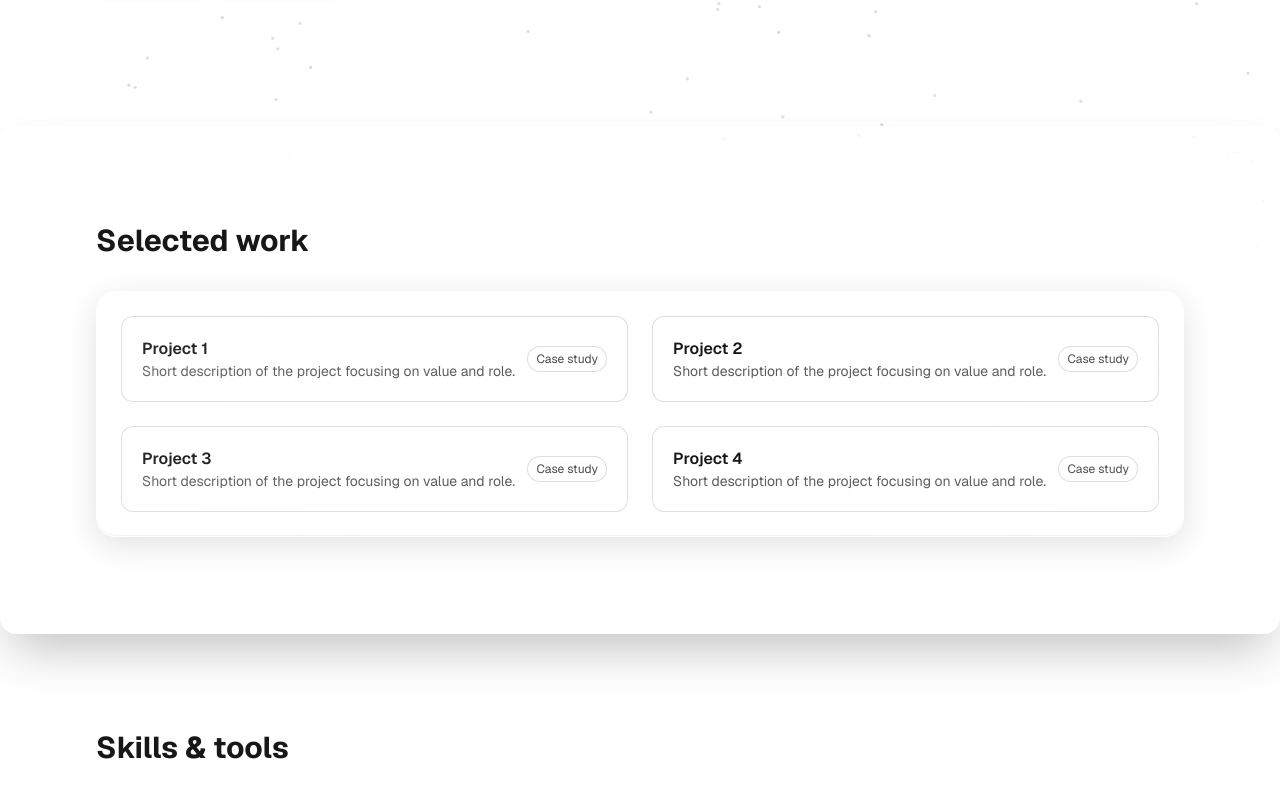
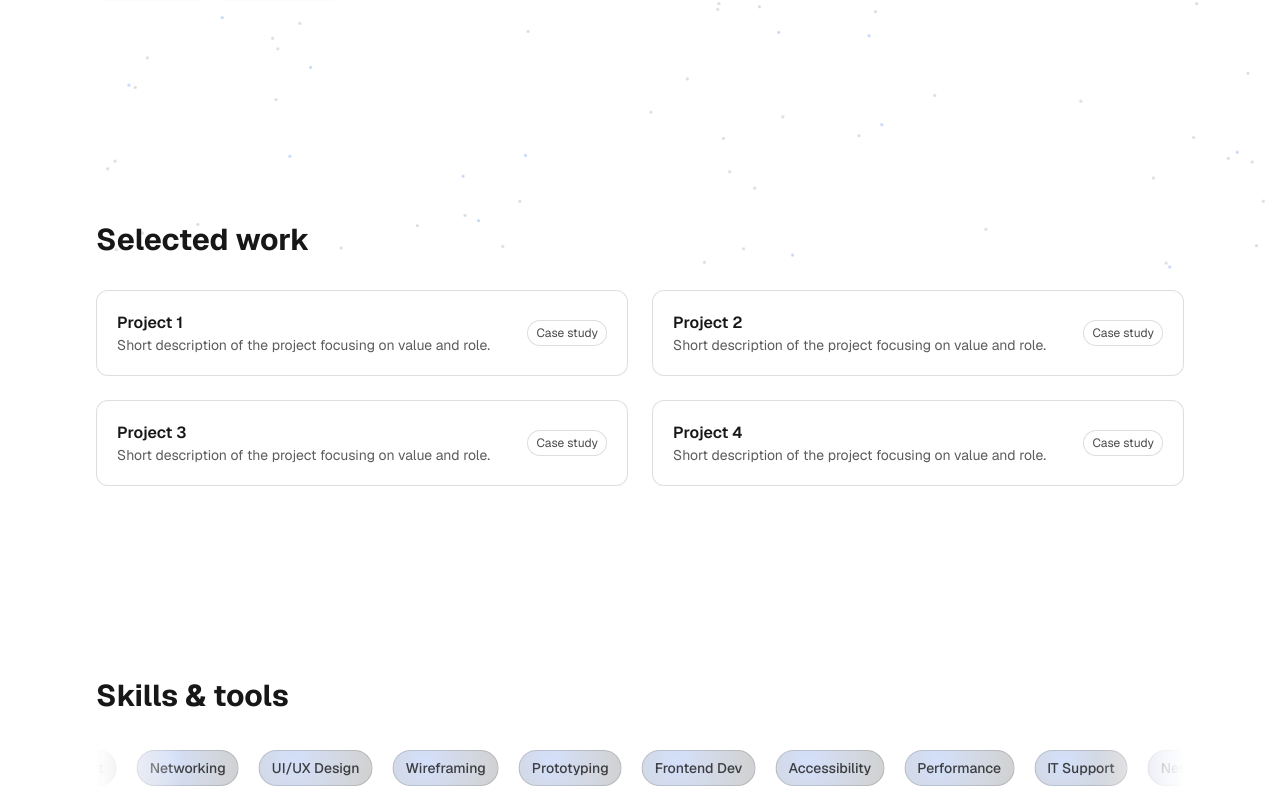
Before and after one commit to DannyAmzq/personal-wesbite, a Next.js app: page / in a window 1280 px wide. Shown: the part 505-1300 px from the top of the page. Built offline with nearby package versions, Linux system fonts and the light colour scheme.

Commit message:
feat: implement glass effect for Selected Work section and update Navbar link

```diff
--- a/app/globals.css
+++ b/app/globals.css
@@ -118,109 +118,4 @@ body {
       transparent 60%
     );
   }
-
-  /* iOS-style liquid glass (more pronounced, gel-like) */
-  .glass-liquid {
-    position: relative;
-    overflow: hidden;
-    border-radius: 1.25rem; /* ~20px */
-    border: 1px solid transparent; /* gradient border via background-clip */
-    /* Layer 1: panel fill | Layer 2: gradient border */
-    background: linear-gradient(
-          180deg,
-          color-mix(in oklab, #ffffff 22%, transparent),
-          color-mix(in oklab, #ffffff 8%, transparent)
-        )
-        padding-box,
-      linear-gradient(
-          180deg,
-          color-mix(in oklab, #ffffff 45%, transparent),
-          color-mix(in oklab, #ffffff 6%, transparent)
-        )
-        border-box;
-    box-shadow: 0 10px 40px rgba(0, 0, 0, 0.35), inset 0 1px 0 rgba(255, 255, 255, 0.25),
-      inset 0 -1px 0 rgba(0, 0, 0, 0.1);
-    backdrop-filter: blur(26px) saturate(170%) contrast(105%);
-    -webkit-backdrop-filter: blur(26px) saturate(170%) contrast(105%);
-  }
-  /* Liquid highlights */
-  .glass-liquid::before,
-  .glass-liquid::after {
-    content: "";
-    position: absolute;
-    inset: 0;
-    border-radius: inherit;
-    pointer-events: none;
-  }
-  /* Soft top-left highlight + far-right bloom */
-  .glass-liquid::before {
-    background: radial-gradient(120px 90px at 12% -6%, rgba(255, 255, 255, 0.45), transparent 60%),
-      radial-gradient(220px 140px at 110% 8%, rgba(255, 255, 255, 0.18), transparent 60%);
-    mix-blend-mode: screen;
-  }
-  /* Subtle diagonal sheen */
-  .glass-liquid::after {
-    background: linear-gradient(
-      120deg,
-      rgba(255, 255, 255, 0.18),
-      transparent 35% 65%,
-      rgba(255, 255, 255, 0.06)
-    );
-    opacity: 0.5;
-  }
-
-  /* Light theme variant: stronger white, softer shadow */
-  [data-theme="light"] .glass-liquid {
-    background: linear-gradient(180deg, rgba(255, 255, 255, 0.7), rgba(255, 255, 255, 0.4))
-        padding-box,
-      linear-gradient(180deg, rgba(255, 255, 255, 0.9), rgba(255, 255, 255, 0.4)) border-box;
-    box-shadow: 0 8px 32px rgba(0, 0, 0, 0.12), inset 0 1px 0 rgba(255, 255, 255, 0.7),
-      inset 0 -1px 0 rgba(0, 0, 0, 0.06);
-  }
-
-  /* Optional: animated shimmer for extra "liquid" feel (toggle by adding .shimmer) */
-  .glass-liquid.shimmer::after {
-    animation: glassShimmer 4.5s linear infinite;
-    background: linear-gradient(
-      120deg,
-      rgba(255, 255, 255, 0.22) 0%,
-      rgba(255, 255, 255, 0) 30% 70%,
-      rgba(255, 255, 255, 0.12) 100%
-    );
-    background-size: 300% 100%;
-  }
-  @keyframes glassShimmer {
-    0% {
-      background-position: 120% 0;
-    }
-    100% {
-      background-position: -20% 0;
-    }
-  }
-
-  /* Temporary preview: apply glass to Selected Work by id */
-  #selected-work {
-    @apply relative overflow-hidden rounded-2xl border border-white/20 bg-white/10 shadow-2xl backdrop-blur-xl backdrop-saturate-150;
-  }
-  #selected-work::before,
-  #selected-work::after {
-    content: "";
-    position: absolute;
-    inset: 0;
-    pointer-events: none;
-  }
-  #selected-work::before {
-    background: radial-gradient(
-      160px 110px at 20% -20%,
-      rgba(255, 255, 255, 0.25),
-      transparent 60%
-    );
-  }
-  #selected-work::after {
-    background: radial-gradient(
-      220px 140px at 120% 20%,
-      rgba(255, 255, 255, 0.12),
-      transparent 60%
-    );
-  }
 }
--- a/app/page.tsx
+++ b/app/page.tsx
@@ -7,8 +7,7 @@ export default function Home() {
     <>
       <main className="font-sans">
         <Hero />
-        <Section id="selected-work" title="Selected work">
-          <div className="glass-liquid p-6">
+        <Section id="work" title="Selected work">
           <div className="grid grid-cols-1 md:grid-cols-2 gap-6">
             {[1, 2, 3, 4].map((i) => (
               <div key={i} className="group relative overflow-hidden rounded-xl p-5 surface">
@@ -25,7 +24,6 @@ export default function Home() {
                 </div>
               </div>
             ))}
-            </div>
           </div>
         </Section>
         <Section id="skills" title="Skills & tools">
--- a/components/BackgroundDots.tsx
+++ b/components/BackgroundDots.tsx
@@ -16,7 +16,22 @@ type Dot = {
 
 const clamp = (v: number, min: number, max: number) => Math.max(min, Math.min(max, v));
 
-export default function BackgroundDots({ count = 40 }: { count?: number }) {
+export default function BackgroundDots({
+  count = 40,
+  /**
+   * Maximum parallax offset in pixels (higher = more sensitive). Previous hard-coded value was 12.
+   * 24 gives a noticeably more reactive feel without being dizzying. Tweak as desired.
+   */
+  parallaxMax = 24,
+  /**
+   * Exponent used to amplify subtle movements near the center. < 1 increases small deltas.
+   */
+  parallaxExponent = 0.85,
+}: {
+  count?: number;
+  parallaxMax?: number;
+  parallaxExponent?: number;
+}) {
   const [mounted, setMounted] = useState(false);
   const [viewport, setViewport] = useState({ w: 0, h: 0 });
   const reduce = useReducedMotion();
@@ -39,15 +54,22 @@ export default function BackgroundDots({ count = 40 }: { count?: number }) {
   useEffect(() => {
     if (reduce) return;
     const handle = (e: PointerEvent) => {
-      const x = e.clientX / (viewport.w || 1) - 0.5;
-      const y = e.clientY / (viewport.h || 1) - 0.5;
-      // Subtle parallax: max 12px offset
-      mx.set(x * 12);
-      my.set(y * 12);
+      const rawX = e.clientX / (viewport.w || 1) - 0.5; // -0.5 .. 0.5
+      const rawY = e.clientY / (viewport.h || 1) - 0.5;
+      // Non-linear amplification: exponent < 1 => boosts smaller motions so it feels more sensitive.
+      const amplify = (v: number) => {
+        const mag = Math.abs(v);
+        const boosted = Math.pow(mag, parallaxExponent);
+        return Math.sign(v) * boosted;
+      };
+      const x = amplify(rawX) * parallaxMax * 2; // *2 because raw range is 0.5
+      const y = amplify(rawY) * parallaxMax * 2;
+      mx.set(x);
+      my.set(y);
     };
-    window.addEventListener("pointermove", handle);
+    window.addEventListener("pointermove", handle, { passive: true });
     return () => window.removeEventListener("pointermove", handle);
-  }, [mx, my, viewport.w, viewport.h, reduce]);
+  }, [mx, my, viewport.w, viewport.h, reduce, parallaxMax, parallaxExponent]);
 
   useEffect(() => {
     if (!mounted) return;
--- a/components/Navbar.tsx
+++ b/components/Navbar.tsx
@@ -5,7 +5,7 @@ import ThemeToggle from "@/components/ThemeToggle";
 
 export default function Navbar() {
   const links = [
-    { href: "#selected-work", label: "Work" },
+    { href: "#work", label: "Work" },
     { href: "#skills", label: "Skills" },
     { href: "#about", label: "About" },
     { href: "#contact", label: "Contact" },
--- a/components/ThemeToggle.tsx
+++ b/components/ThemeToggle.tsx
@@ -56,17 +56,33 @@ export default function ThemeToggle() {
   const transitionSpring: Transition = { type: "spring", stiffness: 400, damping: 30, mass: 0.2 };
   const transitionChoice: Transition = reduce ? transitionQuick : transitionSpring;
 
+  // Dynamic classes for track & knob to reverse color scheme
+  const trackClasses = `relative inline-flex h-[28px] w-[52px] items-center rounded-full border focus-visible:outline-none focus-visible:ring-2 ring-accent transition-colors duration-300
+    border-[color-mix(in_oklab,var(--foreground)_16%,transparent)]
+    ${
+      isDark
+        ? "bg-[color-mix(in_oklab,var(--foreground)_14%,transparent)]"
+        : "bg-[color-mix(in_oklab,var(--background)_90%,transparent)]"
+    }`;
+
+  const knobClasses = `pointer-events-none absolute left-1 top-1 inline-flex h-[22px] w-[22px] items-center justify-center rounded-full shadow
+    ${
+      isDark
+        ? "bg-[color-mix(in_oklab,var(--background)_85%,#000)] text-[var(--foreground)] border border-[color-mix(in_oklab,var(--foreground)_20%,transparent)]"
+        : "bg-[color-mix(in_oklab,#ffffff_94%,transparent)] text-[var(--accent)] border border-[color-mix(in_oklab,var(--foreground)_12%,transparent)]"
+    }`;
+
   return (
     <button
       onClick={toggle}
-      className="relative inline-flex h-[28px] w-[52px] items-center rounded-full border border-[color-mix(in_oklab,var(--foreground)_16%,transparent)] bg-[color-mix(in_oklab,var(--background)_90%,transparent)] focus-visible:outline-none focus-visible:ring-2 ring-accent"
+      className={trackClasses}
       role="switch"
       aria-checked={isDark}
       aria-label={isDark ? "Switch to light mode" : "Switch to dark mode"}
     >
       <motion.span
         layout
-        className="pointer-events-none absolute left-1 top-1 inline-flex h-[22px] w-[22px] items-center justify-center rounded-full bg-[var(--foreground)] text-[var(--background)] shadow"
+        className={knobClasses}
         animate={{ x: isDark ? 0 : 24, rotate: isDark ? 0 : 180 }}
         transition={transitionChoice}
       >
@@ -81,11 +97,13 @@ export default function ThemeToggle() {
           transition={transitionChoice}
         >
           {isDark ? (
+            // Dark mode: show sun (invite light mode)
             <g stroke="var(--accent)" strokeWidth="1.6" strokeLinecap="round">
               <circle cx="12" cy="12" r="4.5" />
               <path d="M12 2v2M12 20v2M4 12H2M22 12h-2M5 5l-1.4-1.4M20.4 20.4 19 19M5 19l-1.4 1.4M20.4 3.6 19 5" />
             </g>
           ) : (
+            // Light mode: show moon (invite dark mode)
             <path
               d="M20 12.5a8 8 0 1 1-8.5-8 6.5 6.5 0 0 0 8.5 8z"
               stroke="var(--accent)"
```
Lines whose indentation alone changed are shown as unchanged.
